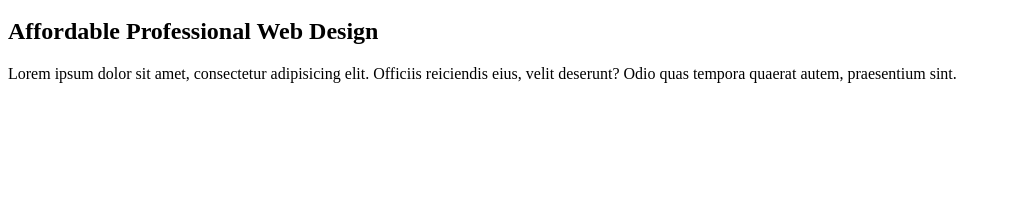
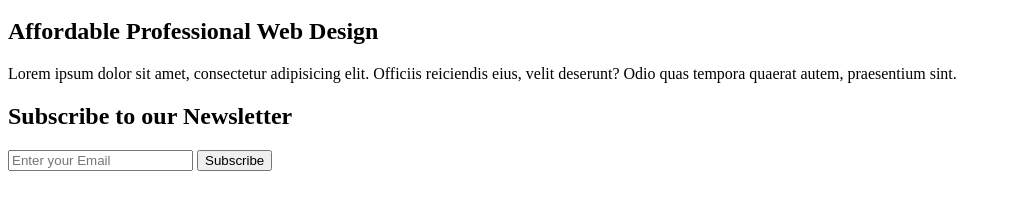
Before and after one commit to Derrick-Nyongesa/acme-landing-page, a plain HTML site: page index.html in a window 1280 px wide. Shown: the part 136-346 px from the top of the page, without its empty margins (0-1011 px from the left). Drawn offline with Linux system fonts and the light colour scheme.

Commit message:
addeed newsletter section

```diff
--- a/index.html
+++ b/index.html
@@ -30,5 +30,16 @@
         </div>
     </section>
 
+    <!--newsletter-->
+    <section id="newsletter">
+        <div class="container">
+            <h2>Subscribe to our Newsletter</h2>
+            <form action="">
+                <input type="text" placeholder="Enter your Email">
+                <button type="submit" class="button-1">Subscribe</button>
+            </form>
+        </div>
+    </section>
+
 </body>
 </html>
```
